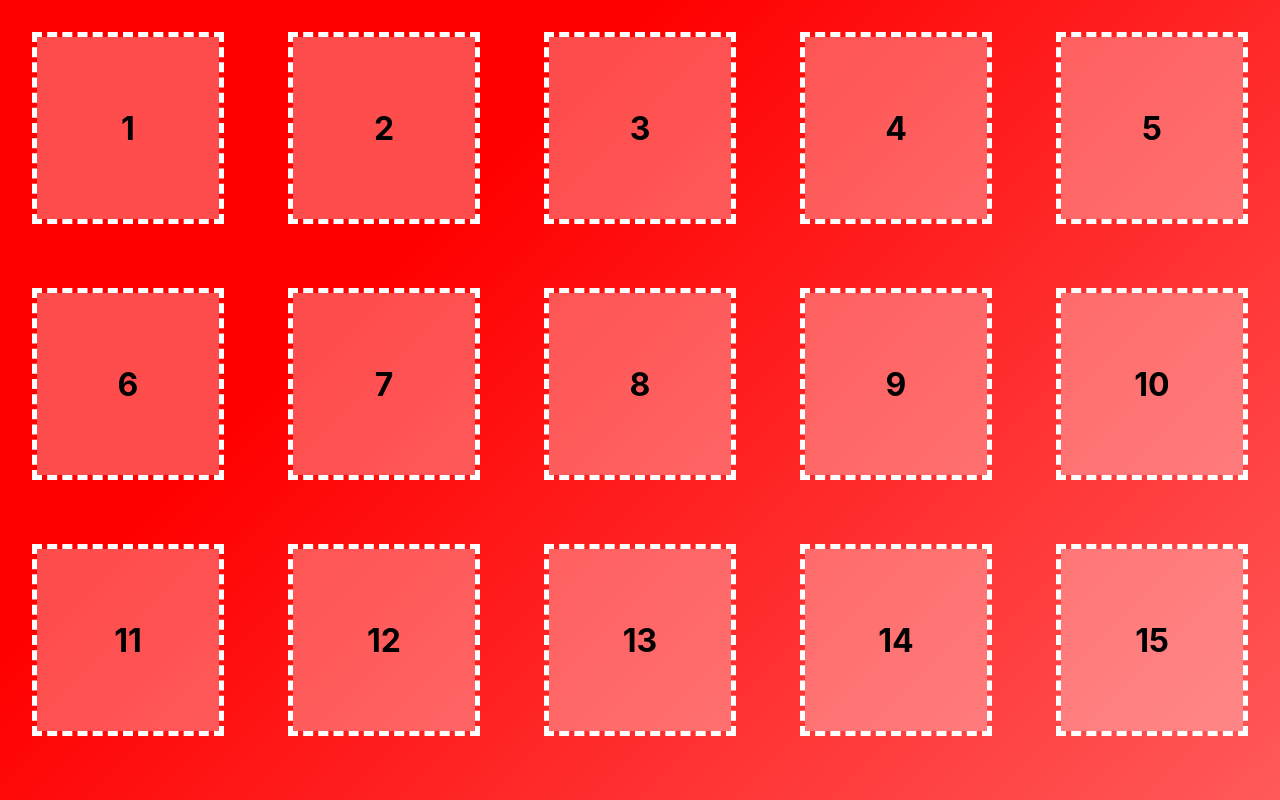
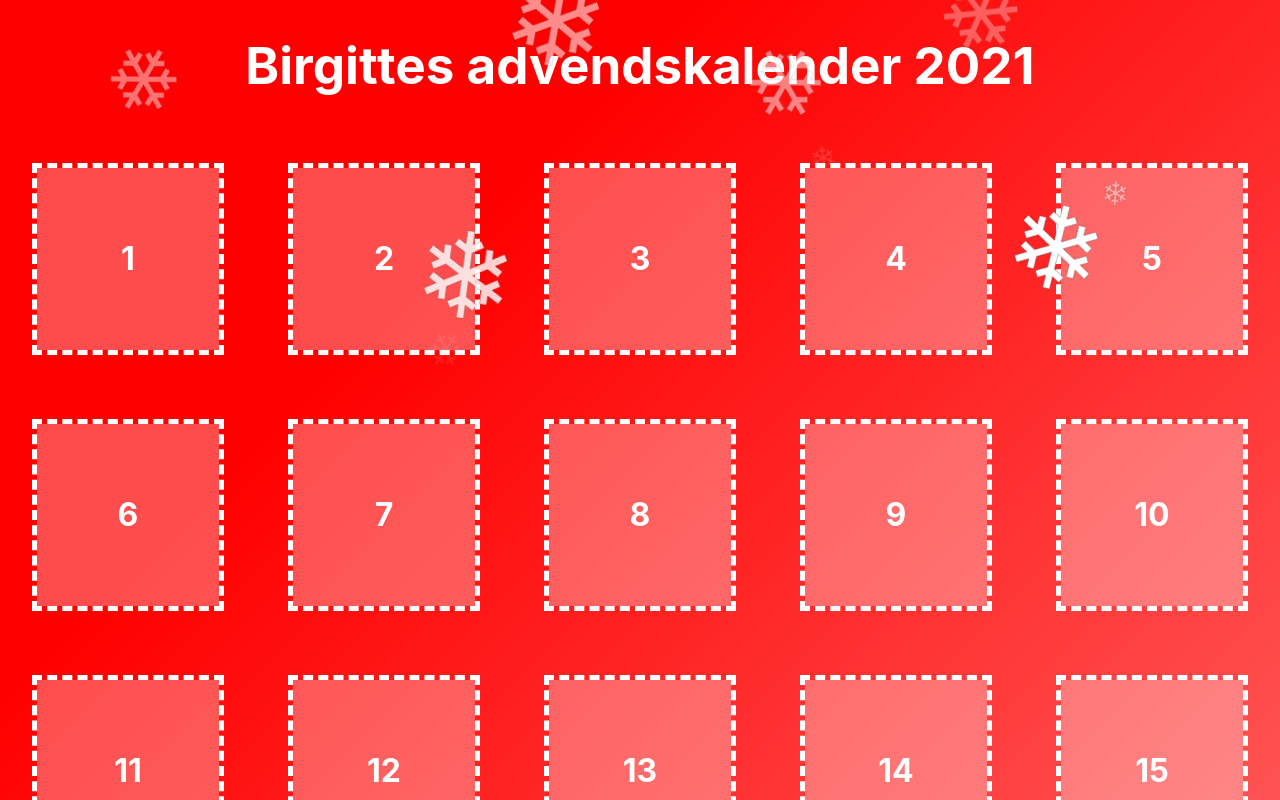
Before and after one commit to cekrem/adventskalender2021, a React (Create React App) app: page / in a window 1280 px wide. Shown: the top 800 px of the page. Built offline with nearby package versions, Linux system fonts and the light colour scheme.

Commit message:
make great (again)

```diff
--- a/src/App.css
+++ b/src/App.css
@@ -1,10 +1,18 @@
 .calendar {
+    z-index: 2;
     display: flex;
     flex-wrap: wrap;
     align-items: center;
     justify-content: center;
     background-color: #ff7878;
     background-image: linear-gradient(315deg, #ff7878 0%, #ff0000 74%);
+    color: white;
+}
+
+header {
+    width: 100%;
+    text-align: center;
+    font-size: 2vw;
 }
 
 .slot {
@@ -29,21 +37,62 @@
 
 .slot > .front, .back {
     position: absolute;
+    display: flex;
+    align-items: center;
+    justify-content: center;
     height: 100%;
     width: 100%;
     backface-visibility: hidden;
+    font-weight: bold;
 }
 
 .slot > .front {
-    background-color: rgba(255,255,255, 0.3);
-    display: flex;
-    align-items: center;
-    justify-content: center;
-    text-align: center;
+    background-color: rgba(255, 255, 255, 0.3);
 }
 
 .slot > .back {
-    background-color: white;
+    background-color: rgba(0, 0, 0, 0.3);
     transform: rotateY(180deg);
     padding: 1rem;
 }
+
+/* customizable snowflake styling */
+.snowflake {
+    color: white;
+    font-size: 1rem;
+    text-shadow: 0 0 1px #000;
+}
+
+@keyframes snowflakes-fall {
+    0% {
+        top: -10%
+    }
+    100% {
+        top: 100%
+    }
+}
+
+@keyframes snowflakes-shake {
+    0% {
+        transform: translateX(0px);
+    }
+    50% {
+        transform: translateX(80px) rotate(270deg);
+    }
+    100% {
+        transform: translateX(0px) rotate(360deg)
+    }
+}
+
+.snowflake {
+    position: fixed;
+    transform-origin: center;
+    z-index: 1;
+    user-select: none;
+    cursor: default;
+    animation-name: snowflakes-fall, snowflakes-shake;
+    animation-duration: 10s, 3s;
+    animation-timing-function: ease-in-out, ease-in-out;
+    animation-iteration-count: infinite, infinite;
+    animation-play-state: running, running
+}
--- a/src/App.js
+++ b/src/App.js
@@ -2,13 +2,20 @@ import './App.css';
 import {useState} from "react";
 
 const slots = [
-    'Massasje når Levi sovner i kveld',
-    'Jeg rydder opp og shiner kjøkken etter lunsj',
-    'Du velger film ikveld, baby',
-    'Jeg lager ekstra god middag',
+    'Massasje når Levi sovner i kveld?',
+    'Jeg rydder opp og shiner kjøkken etter lunsj!',
+    'Du velger film ikveld, baby <3',
+    'Jeg lager ekstra god middag!',
 ]
 
 const slotsWithDefault = Array(24).fill('Tom luke?!').map((def, i) => slots[i] || def)
+
+const snowflakes = Array(20).fill().map(() => ({
+    size: `${Math.random() * 8}rem`,
+    delay: `${Math.random() * 12}s`,
+    position: `${Math.random() * 100}%`,
+    opacity: Math.random(),
+}))
 
 const Slot = ({content, index}) => {
     const [open, setOpen] = useState(false)
@@ -23,8 +30,26 @@ const Slot = ({content, index}) => {
     </div>
 }
 
-const App = () => <div className="calendar">
-    {slotsWithDefault.map((content, index) => Slot({content, index}))}
-</div>
+const App = () =>
+    <div>
+        <div className="calendar">
+            <header>
+                <h1>
+                    Birgittes advendskalender 2021
+                </h1>
+            </header>
+            {slotsWithDefault.map((content, index) => Slot({content, index}))}
+        </div>
+        <div className="snowflakes">
+            {snowflakes.map(({size, delay, position, opacity}) => <div style={{
+                fontSize: size,
+                left: position,
+                animationDelay: delay,
+                opacity: opacity
+            }} className="snowflake">
+                ❄
+            </div>)}
+        </div>
+    </div>
 
 export default App;
```
